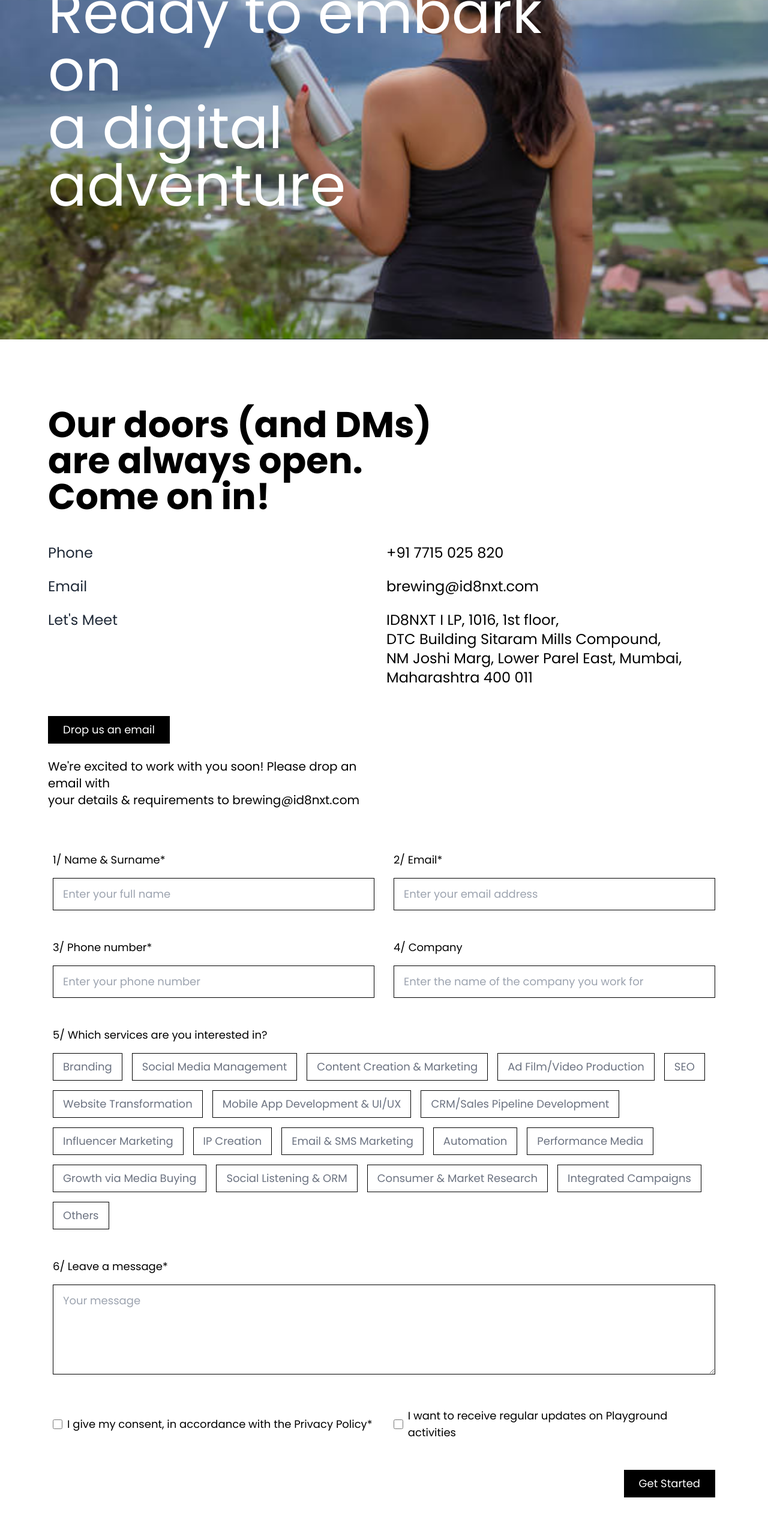
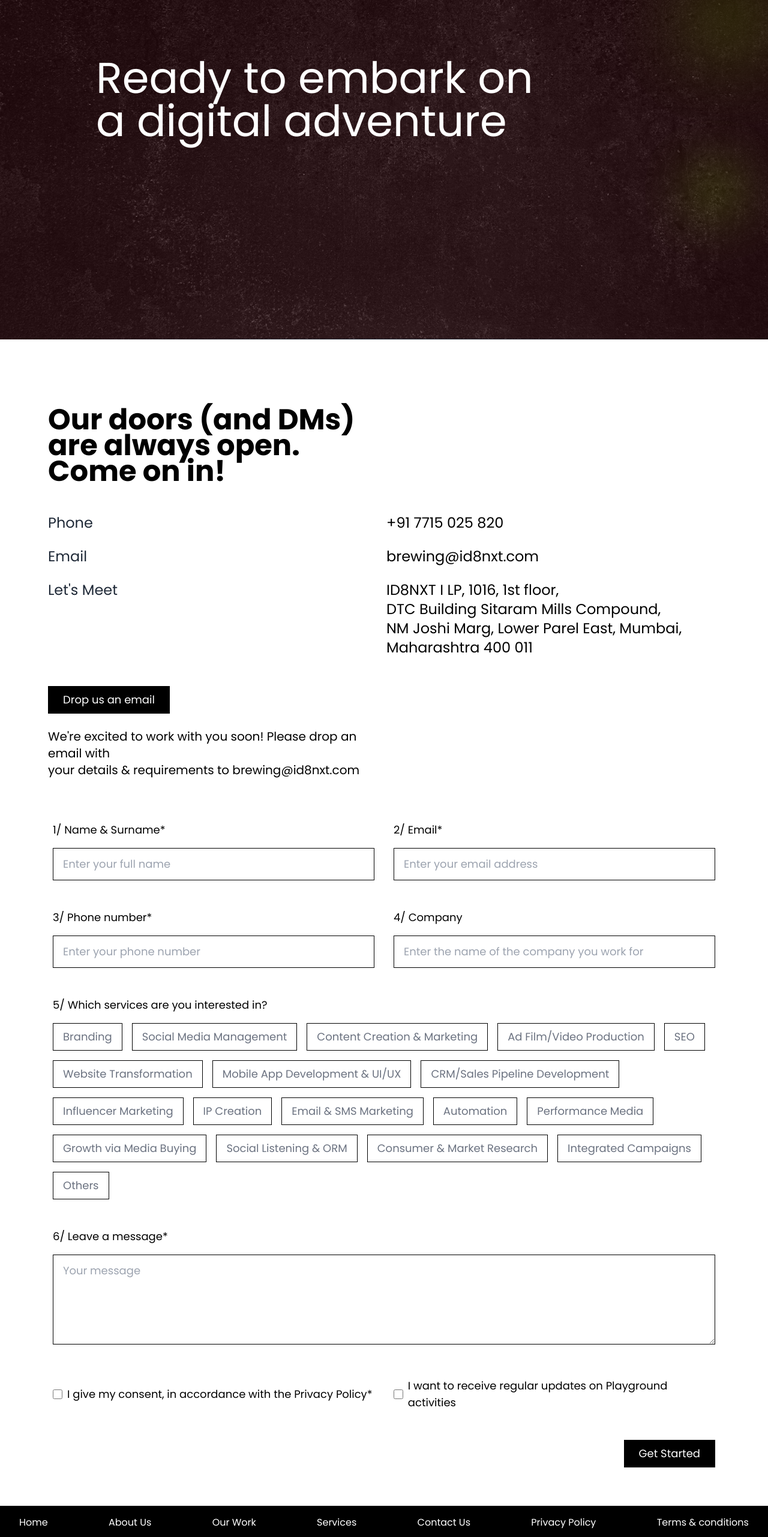
Before and after one commit to OwaiseZargerOxcyTech/id8nxt, a Next.js app: page /contact-us in a window 1280 px wide. Shown: the part 234-2797 px from the top of the page at 60% size. Before the commit the page ends 2755 px from the top, so only its background shows below. Built offline with nearby package versions, Linux system fonts and the light colour scheme.

Commit message:
added footer in contact us

```diff
--- a/app/contact-us/page.js
+++ b/app/contact-us/page.js
@@ -1,6 +1,7 @@
 import ContactForm from "@/components/contact-us/contact-form";
 import ContactSection from "@/components/contact-us/contact-section";
 import HeroSection from "@/components/contact-us/hero-section";
+import { Footer } from "@/components/footer/footer";
 
 export default function TechSolutions() {
   return (
@@ -8,6 +9,7 @@
       <HeroSection />
       <ContactSection />
       <ContactForm />
+      <Footer color={"black"} textColor={"white"} />
     </main>
   );
 }
--- a/components/contact-us/contact-form.js
+++ b/components/contact-us/contact-form.js
@@ -60,7 +60,7 @@
   };
 
   return (
-    <section className="w-full bg-white">
+    <section className="w-full bg-white mb-10">
       <form
         onSubmit={handleSubmit}
         className="max-w-6xl mx-auto p-6 space-y-12 bg-white"
--- a/components/contact-us/contact-section.js
+++ b/components/contact-us/contact-section.js
@@ -1,6 +1,9 @@
+"use client";
 import Link from "next/link";
+import { useMediaQuery } from "@/hooks/use-media-query";
 
 export default function ContactSection() {
+  const isMobile = useMediaQuery("(max-width: 768px)");
   return (
     <section className="w-full bg-white text-black">
       <div className="max-w-6xl mx-auto px-4 pb-8 md:pb-12 pt-12 md:pt-28 space-y-12">
@@ -8,13 +11,21 @@
         {/* Reduced space-y */}
         {/* Heading */}
         <div className="space-y-2">
-          <h2 className="text-4xl md:text-6xl font-semibold leading-[0.9]">
+          {isMobile ? (
+            // Mobile version: Single line without <br>
+            <h2 className="text-3xl leading-[1.4] font-semibold">
+              Our doors (and DMs) are always open. Come on in!
+            </h2>
+          ) : (
+            // Web version: With <br> tags
+            <h2 className="text-4xl md:text-5xl font-semibold leading-[1.0] md:leading-[0.9]">
               Our doors (and DMs)
               <br />
               are always open.
               <br />
               Come on in!
             </h2>
+          )}
         </div>
         {/* Contact Details */}
         <div className="space-y-6">
--- a/components/contact-us/hero-section.js
+++ b/components/contact-us/hero-section.js
@@ -6,7 +6,7 @@
       {/* Full-screen Image */}
       <div className="absolute inset-0 z-0">
         <Image
-          src="/images/contact-us/istockphoto-1300760288-612x612.jpg"
+          src="/images/home/home-hero-bg-2.png"
           alt="Statue with telescope representing vision and innovation"
           layout="fill"
           priority
@@ -15,8 +15,8 @@
 
       {/* Overlay Content */}
       <div className="relative z-10 flex items-center justify-start ml-4 md:ml-16 min-h-screen text-left">
-        <div className="text-white space-y-6 px-4 max-w-4xl">
-          <h1 className="text-4xl sm:text-5xl md:text-6xl lg:text-7xl xl:text-8xl font-light leading-tight">
+        <div className="text-white space-y-6 px-4 max-w-5xl">
+          <h1 className="text-4xl sm:text-5xl md:text-6xl lg:text-7xl ml-16 md:ml-20 font-light leading-tight">
             <span className="block">Ready to embark on</span>
             <span className="block">a digital adventure</span>
           </h1>
```
Lines whose indentation alone changed are shown as unchanged.
